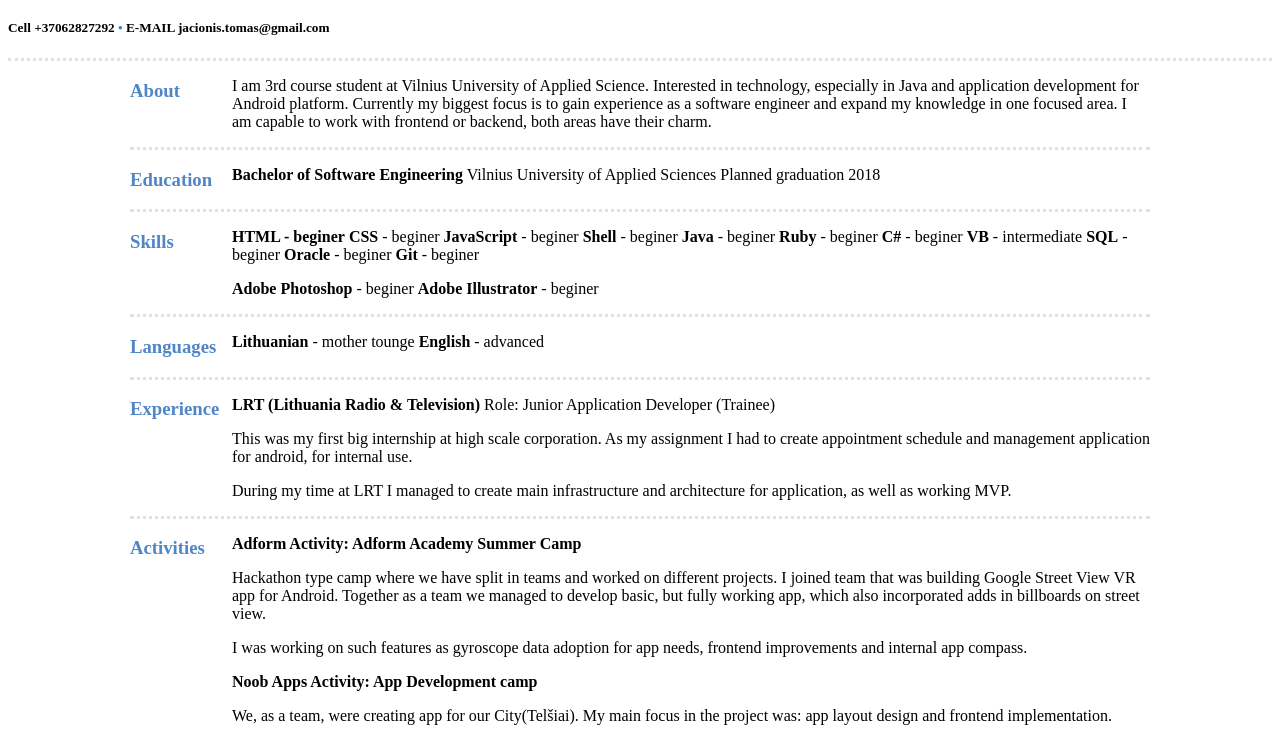
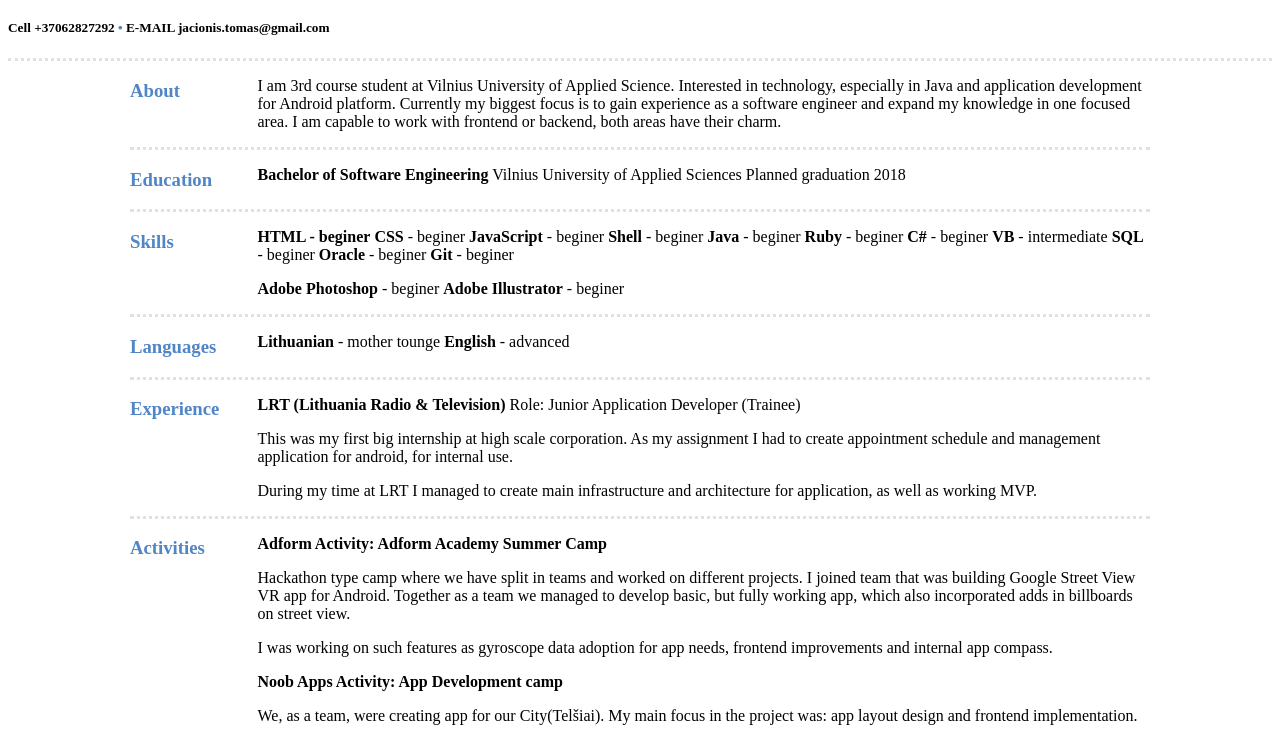
Before and after one commit to tomasjacionis/tomasjacionis.github.io, a plain HTML site: page index.html in a window 1280 px wide. Shown: the part 61-799 px from the top of the page. Drawn offline with Linux system fonts and the light colour scheme.

Commit message:
changes in flex
changed flex from 9 to 7

```diff
--- a/style/style.css
+++ b/style/style.css
@@ -6,9 +6,7 @@
 }
 
 .section-content {
-	flex:9;
-
-
+	flex:7;
 
 }
 
```
